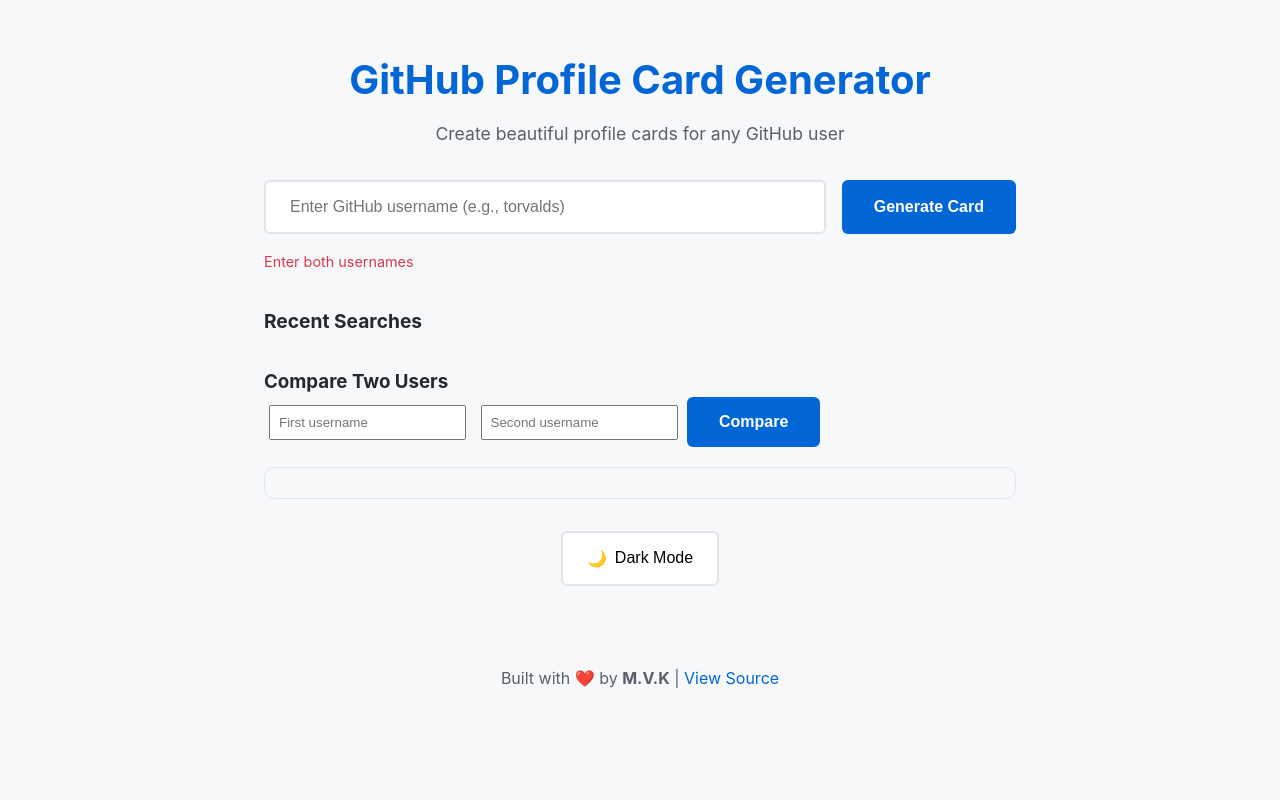
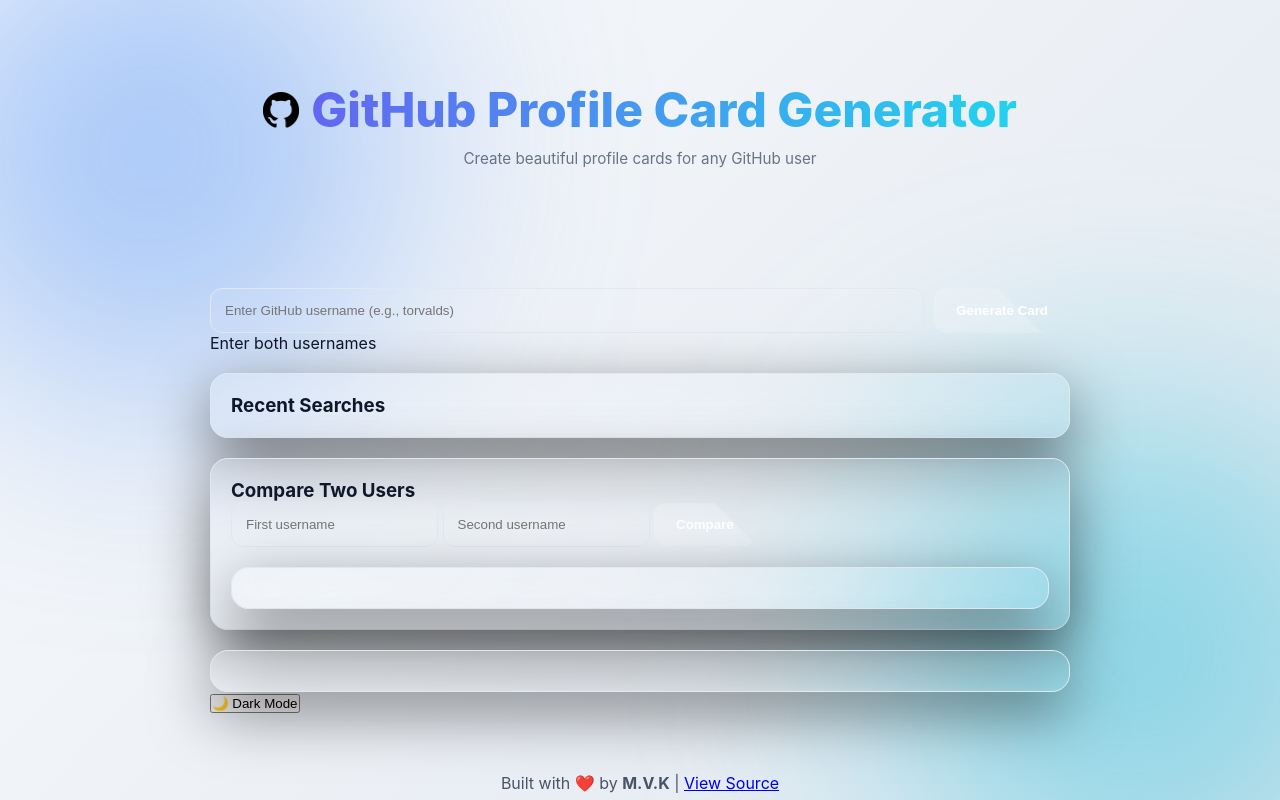
Before and after one commit to mvkrishna24/github-profile-card-generator, a plain HTML site: page index.html in a window 1280 px wide. Both pictures are taken after a click on the button "Compare". Drawn offline with Linux system fonts and the light colour scheme.

Commit message:
anomination updates

```diff
--- a/css/style.css
+++ b/css/style.css
@@ -1,147 +1,298 @@
 /* ==========================================
-   CSS VARIABLES - Easy Theme Switching
-   ========================================== */
-:root {
-    /* Colors */
-    --bg-primary: #f6f8fa;
-    --bg-secondary: #ffffff;
-    --text-primary: #24292e;
-    --text-secondary: #586069;
-    --accent: #0366d6;
-    --border: #e1e4e8;
-    --shadow: rgba(0, 0, 0, 0.1);
-
-    /* Spacing */
-    --spacing-xs: 0.5rem;
-    --spacing-sm: 1rem;
-    --spacing-md: 1.5rem;
-    --spacing-lg: 2rem;
-    --spacing-xl: 3rem;
-
-    /* Border Radius */
-    --radius-sm: 6px;
-    --radius-md: 12px;
-    --radius-lg: 16px;
-}
-
-/* Dark Theme Colors */
-[data-theme="dark"] {
-    --bg-primary: #0d1117;
-    --bg-secondary: #161b22;
-    --text-primary: #c9d1d9;
-    --text-secondary: #8b949e;
-    --accent: #58a6ff;
-    --border: #30363d;
-    --shadow: rgba(0, 0, 0, 0.3);
-}
-
-/* ==========================================
-   RESET & BASE STYLES
-   ========================================== */
+   RESET
+========================================== */
 * {
     margin: 0;
     padding: 0;
     box-sizing: border-box;
 }
 
+html {
+    scroll-behavior: smooth;
+}
+
+/* ==========================================
+   THEME VARIABLES
+========================================== */
+:root {
+    --bg: #020617;
+    --card: rgba(255, 255, 255, 0.06);
+    --text: #e2e8f0;
+    --muted: #94a3b8;
+    --border: rgba(255, 255, 255, 0.1);
+    --primary: #                                3b82f6;
+    --secondary: #06b6d4;
+}
+
+[data-theme="light"] {
+    --bg: #f1f5f9;
+    --card: #ffffff;
+    --text: #0f172a;
+    --muted: #475569;
+    --border: #e2e8f0;
+}
+
+/* ==========================================
+   BODY + PREMIUM GLOW
+========================================== */
 body {
     font-family: -apple-system, BlinkMacSystemFont, 'Segoe UI', sans-serif;
-    background: var(--bg-primary);
-    color: var(--text-primary);
-    line-height: 1.6;
-    transition: background 0.3s ease, color 0.3s ease;
     min-height: 100vh;
+    color: var(--text);
+
+    background: radial-gradient(circle at top, #1e293b, #020617);
+    background-attachment: fixed;
 }
 
+[data-theme="light"] body {
+    background: linear-gradient(135deg, #f8fafc, #e2e8f0);
+}
+
+/* glowing orbs */
+body::before,
+body::after {
+    content: "";
+    position: fixed;
+    width: 500px;
+    height: 500px;
+    border-radius: 50%;
+    filter: blur(120px);
+    z-index: -1;
+}
+
+body::before {
+    background: rgba(59, 130, 246, 0.4);
+    top: -100px;
+    left: -100px;
+}
+
+body::after {
+    background: rgba(6, 182, 212, 0.4);
+    bottom: -100px;
+    right: -100px;
+}
+
+/* ==========================================
+   LAYOUT
+========================================== */
 .container {
-    max-width: 800px;
-    margin: 0 auto;
-    padding: 0 var(--spacing-md);
+    width: 90%;
+    max-width: 900px;
+    margin: auto;
+    padding: 20px;
 }
 
 /* ==========================================
    HEADER
-   ========================================== */
+========================================== */
 .header {
     text-align: center;
-    padding: var(--spacing-xl) 0 var(--spacing-lg);
+    padding: 60px 0;
 }
 
 .header h1 {
-    font-size: 2.5rem;
-    font-weight: 700;
-    margin-bottom: var(--spacing-xs);
-    color: var(--accent);
+    font-size: 3rem;
+    font-weight: 800;
+    background: linear-gradient(90deg, #6366f1, #22d3ee);
+    -webkit-background-clip: text;
+    color: transparent;
 }
 
 .header p {
-    color: var(--text-secondary);
-    font-size: 1.1rem;
+    margin-top: 10px;
+    color: var(--muted);
 }
 
 /* ==========================================
-   SEARCH SECTION
-   ========================================== */
-.search-section {
-    margin-bottom: var(--spacing-lg);
+   INPUT + BUTTON
+========================================== */
+.search-box {
+    display: flex;
+    gap: 10px;
+    margin-top: 20px;
 }
 
-.search-box {
-    display: flex;
-    gap: var(--spacing-sm);
-    margin-bottom: var(--spacing-sm);
+input {
+    flex: 1;
+    padding: 14px;
+    border-radius: 12px;
+    border: 1px solid var(--border);
+    background: rgba(255, 255, 255, 0.05);
+    color: var(--text);
+    transition: 0.3s;
 }
 
-#username-input {
-    flex: 1;
-    padding: var(--spacing-sm) var(--spacing-md);
-    font-size: 1rem;
-    border: 2px solid var(--border);
-    border-radius: var(--radius-sm);
-    background: var(--bg-secondary);
-    color: var(--text-primary);
-    transition: border 0.3s ease;
+input:focus {
+    outline: none;
+    border-color: var(--primary);
+    box-shadow: 0 0 20px rgba(59, 130, 246, 0.3);
 }
 
-#username-input:focus {
-    outline: none;
-    border-color: var(--accent);
-}
-
+/* premium button */
 .btn-primary {
-    padding: var(--spacing-sm) var(--spacing-lg);
-    font-size: 1rem;
+    padding: 14px 22px;
+    border-radius: 12px;
+    border: none;
     font-weight: 600;
     color: white;
-    background: var(--accent);
-    border: none;
-    border-radius: var(--radius-sm);
+    background: linear-gradient(135deg, var(--primary), var(--secondary));
     cursor: pointer;
-    transition: transform 0.2s ease, box-shadow 0.2s ease;
+    position: relative;
+    overflow: hidden;
+    transition: 0.3s;
 }
 
 .btn-primary:hover {
-    transform: translateY(-2px);
-    box-shadow: 0 4px 12px rgba(3, 102, 214, 0.3);
+    transform: translateY(-3px);
+    box-shadow: 0 15px 30px rgba(0, 0, 0, 0.4);
 }
 
-.btn-primary:active {
-    transform: translateY(0);
+/* shine effect */
+.btn-primary::after {
+    content: "";
+    position: absolute;
+    width: 200%;
+    height: 200%;
+    background: rgba(255, 255, 255, 0.2);
+    transform: rotate(45deg);
+    top: -100%;
+    left: -100%;
+    transition: 0.5s;
 }
 
-.error-message {
-    color: #d73a49;
-    font-size: 0.9rem;
-    min-height: 1.5rem;
+.btn-primary:hover::after {
+    top: 0;
+    left: 0;
 }
 
 /* ==========================================
-   LOADING SPINNER
-   ========================================== */
+   CARD SYSTEM
+========================================== */
+.recent-searches,
+.compare-section,
+.profile-card,
+#compare-result {
+    background: linear-gradient(135deg,
+            rgba(255, 255, 255, 0.08),
+            rgba(255, 255, 255, 0.02));
+
+    border-radius: 18px;
+    padding: 20px;
+    margin-top: 20px;
+
+    backdrop-filter: blur(20px);
+    border: 1px solid var(--border);
+
+    box-shadow: 0 20px 60px rgba(0, 0, 0, 0.5);
+
+    transition: 0.3s;
+}
+
+.recent-searches:hover,
+.compare-section:hover,
+.profile-card:hover {
+    transform: translateY(-6px) scale(1.01);
+}
+
+/* ==========================================
+   RECENT SEARCHES
+========================================== */
+#recent-list li {
+    list-style: none;
+    padding: 10px;
+    margin-top: 6px;
+    border-radius: 10px;
+    cursor: pointer;
+    transition: 0.2s;
+}
+
+#recent-list li:hover {
+    background: rgba(255, 255, 255, 0.1);
+}
+
+/* ==========================================
+   PROFILE CARD (UPGRADED)
+========================================== */
+.profile-card {
+    animation: fadeUp 0.5s ease;
+}
+
+.profile-header {
+    display: flex;
+    gap: 20px;
+    align-items: center;
+}
+
+.profile-avatar {
+    width: 120px;
+    border-radius: 50%;
+    border: 3px solid var(--primary);
+    box-shadow: 0 0 0 6px rgba(59, 130, 246, 0.2);
+}
+
+.profile-info h2 {
+    font-size: 1.9rem;
+    font-weight: 700;
+}
+
+.profile-username {
+    color: var(--muted);
+}
+
+.profile-bio {
+    margin-top: 10px;
+    color: var(--muted);
+}
+
+/* ==========================================
+   STATS
+========================================== */
+.profile-stats {
+    display: grid;
+    grid-template-columns: repeat(3, 1fr);
+    margin-top: 20px;
+    gap: 10px;
+}
+
+.stat-card {
+    padding: 16px;
+    border-radius: 12px;
+    background: rgba(255, 255, 255, 0.05);
+    text-align: center;
+    transition: 0.3s;
+}
+
+.stat-card:hover {
+    background: rgba(255, 255, 255, 0.1);
+}
+
+.stat-value {
+    font-size: 1.6rem;
+    font-weight: bold;
+}
+
+/* ==========================================
+   REPOS
+========================================== */
+.repo-item {
+    margin-top: 10px;
+    padding: 12px;
+    border-radius: 12px;
+    background: rgba(255, 255, 255, 0.05);
+    transition: 0.2s;
+}
+
+.repo-item:hover {
+    background: rgba(255, 255, 255, 0.1);
+}
+
+/* ==========================================
+   LOADING
+========================================== */
 .loading {
     display: none;
     text-align: center;
-    padding: var(--spacing-xl);
+    margin-top: 20px;
 }
 
 .loading.active {
@@ -149,165 +300,84 @@
 }
 
 .spinner {
-    width: 50px;
-    height: 50px;
-    border: 4px solid var(--border);
-    border-top-color: var(--accent);
+    border: 4px solid rgba(255, 255, 255, 0.1);
+    border-top: 4px solid var(--primary);
     border-radius: 50%;
-    margin: 0 auto var(--spacing-md);
+    width: 40px;
+    height: 40px;
+    margin: auto;
     animation: spin 1s linear infinite;
 }
 
+/* ==========================================
+   FOOTER
+========================================== */
+.footer {
+    text-align: center;
+    margin-top: 40px;
+    color: var(--muted);
+}
+
+/* ==========================================
+   ANIMATIONS
+========================================== */
 @keyframes spin {
-    to {
+    100% {
         transform: rotate(360deg);
     }
 }
 
-/* ==========================================
-   LOADING SPINNER
-   ========================================== */
-.loading {
-    display: none;
-    text-align: center;
-    padding: var(--spacing-xl);
-}
+@keyframes fadeUp {
+    from {
+        opacity: 0;
+        transform: translateY(40px);
+    }
 
-.loading.active {
-    display: block;
-}
-
-.spinner {
-    width: 50px;
-    height: 50px;
-    border: 4px solid var(--border);
-    border-top-color: var(--accent);
-    border-radius: 50%;
-    margin: 0 auto var(--spacing-md);
-    animation: spin 1s linear infinite;
-}
-
-@keyframes spin {
     to {
-        transform: rotate(360deg);
+        opacity: 1;
+        transform: translateY(0);
     }
 }
 
 /* ==========================================
-   THEME TOGGLE
-   ========================================== */
-.theme-toggle {
-    text-align: center;
-    margin-top: var(--spacing-lg);
+   logo
+========================================== */
+.logo-title {
+    display: flex;
+    align-items: center;
+    justify-content: center;
+    gap: 12px;
 }
 
-#theme-btn {
-    padding: var(--spacing-sm) var(--spacing-md);
-    font-size: 1rem;
-    background: var(--bg-secondary);
-    border: 2px solid var(--border);
-    border-radius: var(--radius-sm);
-    cursor: pointer;
-    transition: all 0.3s ease;
-    display: inline-flex;
-    align-items: center;
-    gap: var(--spacing-xs);
+#github-logo {
+    width: 36px;
+    height: 36px;
 }
 
-#theme-btn:hover {
-    border-color: var(--accent);
-    transform: translateY(-2px);
+.header-flex {
+    display: flex;
+    flex-direction: column;
+    align-items: center;
+    text-align: center;
 }
 
-/* RECENT SEARCHES */
-.recent-searches {
-    margin-top: 20px;
+.logo-title {
+    display: flex;
+    align-items: center;
+    gap: 12px;
 }
 
-.recent-searches h3 {
-    margin-bottom: 10px;
-    font-size: 1.2rem;
+.logo {
+    height: 36px;
+    transition: transform 0.3s ease;
 }
 
-#recent-list {
-    list-style: none;
-    padding: 0;
+.logo:hover {
+    transform: scale(1.1) rotate(-5deg);
 }
 
-#recent-list li {
-    background: var(--bg-secondary);
-    padding: 8px 12px;
-    margin-bottom: 6px;
-    border-radius: 6px;
-    cursor: pointer;
-    border: 1px solid var(--border);
-    transition: all 0.2s ease;
+.subtitle {
+    margin-top: 10px;
+    opacity: 0.8;
+    font-size: 0.95rem;
 }
-
-#recent-list li:hover {
-    background: var(--accent);
-    color: white;
-}
-
-.compare-section {
-    margin-top: 30px;
-}
-
-.compare-section input {
-    margin: 5px;
-    padding: 8px;
-}
-
-#compare-result {
-    margin-top: 20px;
-    padding: 15px;
-    border: 1px solid var(--border);
-    border-radius: 10px;
-}
-
-.profile-stats-extra {
-    margin-top: 15px;
-    padding: 10px;
-    border-top: 1px solid var(--border);
-}
-
-/* ==========================================
-   FOOTER
-   ========================================== */
-.footer {
-    text-align: center;
-    padding: var(--spacing-lg) 0;
-    color: var(--text-secondary);
-    margin-top: var(--spacing-xl);
-}
-
-.footer a {
-    color: var(--accent);
-    text-decoration: none;
-}
-
-.footer a:hover {
-    text-decoration: underline;
-}
-
-/* ==========================================
-   MOBILE RESPONSIVE
-   ========================================== */
-@media (max-width: 768px) {
-    .header h1 {
-        font-size: 2rem;
-    }
-
-    .search-box {
-        flex-direction: column;
-    }
-
-    .profile-header {
-        flex-direction: column;
-        text-align: center;
-    }
-
-    .profile-stats {
-        grid-template-columns: 1fr;
-    }
-}
--- a/index.html
+++ b/index.html
@@ -21,9 +21,18 @@
 
     <!-- ================= HEADER ================= -->
     <header class="header">
-        <div class="container">
-            <h1>GitHub Profile Card Generator</h1>
-            <p>Create beautiful profile cards for any GitHub user</p>
+        <div class="container header-flex">
+
+            <div class="logo-title">
+                <img id="github-logo" src="assets/GitHub_Invertocat_Black.png" alt="GitHub Logo" class="logo">
+
+                <h1>GitHub Profile Card Generator</h1>
+            </div>
+
+            <p class="subtitle">
+                Create beautiful profile cards for any GitHub user
+            </p>
+
         </div>
     </header>
 
@@ -34,12 +43,8 @@
             <!-- ========= SEARCH ========= -->
             <section class="search-section">
                 <div class="search-box">
-                    <input
-                        type="text"
-                        id="username-input"
-                        placeholder="Enter GitHub username (e.g., torvalds)"
-                        autocomplete="off"
-                    >
+                    <input type="text" id="username-input" placeholder="Enter GitHub username (e.g., torvalds)"
+                        autocomplete="off">
                     <button id="generate-btn" class="btn-primary">
                         Generate Card
                     </button>
@@ -100,4 +105,5 @@
     <script type="module" src="js/app.js"></script>
 
 </body>
+
 </html>
--- a/js/ui.js
+++ b/js/ui.js
@@ -1,60 +1,55 @@
 /* ==========================================
-   UI MODULE (V2 - CLEAN + SAFE + EXTENDED)
+   UI MODULE (V3 - PRODUCTION READY)
    ========================================== */
 
-/**
- * Show loading spinner
- */
+/* ==========================================
+   LOADING
+   ========================================== */
 export function showLoading() {
-    const loading = document.getElementById("loading");
-    const profileCard = document.getElementById("profile-card");
-
-    loading.classList.add("active");
-    profileCard.classList.remove("active");
+  toggleElement("loading", true);
+  toggleElement("profile-card", false);
 }
 
-/**
- * Hide loading spinner
- */
 export function hideLoading() {
-    const loading = document.getElementById("loading");
-    loading.classList.remove("active");
+  toggleElement("loading", false);
 }
 
-/**
- * Show error message
- */
-export function showError(message) {
-    const errorElement = document.getElementById("error-message");
-    errorElement.textContent = message;
-
-    setTimeout(() => {
-        clearError();
-    }, 4000);
+function toggleElement(id, show) {
+  const el = document.getElementById(id);
+  if (!el) return;
+  el.classList.toggle("active", show);
 }
 
-/**
- * Clear error
- */
-export function clearError() {
-    const errorElement = document.getElementById("error-message");
-    errorElement.textContent = "";
+/* ==========================================
+   ERROR HANDLING
+   ========================================== */
+export function showError(message) {
+  const el = document.getElementById("error-message");
+  if (!el) return;
+
+  el.textContent = message;
+
+  setTimeout(clearError, 4000);
 }
 
-/**
- * Render GitHub Profile Card
- */
+export function clearError() {
+  const el = document.getElementById("error-message");
+  if (el) el.textContent = "";
+}
+
+/* ==========================================
+   PROFILE CARD
+   ========================================== */
 export function renderProfileCard(data) {
   const { profile, repos } = data;
-    const profileCard = document.getElementById("profile-card");
+  const card = document.getElementById("profile-card");
 
-    profileCard.innerHTML = `
+  if (!card) return;
+
+  card.innerHTML = `
     <div class="profile-header">
-            <img
-                src="${profile.avatar_url}"
-                alt="${profile.login}"
-                class="profile-avatar"
-            >
+        <img src="${profile.avatar_url}" alt="${profile.login}" class="profile-avatar">
+
         <div class="profile-info">
             <h2>${escapeHtml(profile.name || profile.login)}</h2>
             <p class="profile-username">@${profile.login}</p>
@@ -94,38 +89,36 @@
                     <div class="repo-name">${escapeHtml(repo.name)}</div>
                     <div class="repo-stars">⭐ ${formatNumber(
                       repo.stargazers_count
-                        )} stars</div>
+                    )}</div>
                 </div>
             `
               )
               .join("")}
         </div>
       `
-                : ""
+        : `<p class="empty-state">No public repositories found</p>`
     }
 
-        <a href="${
-            profile.html_url
-        }" target="_blank" class="btn-primary" style="margin-top:1rem;display:inline-block;">
+    <a href="${profile.html_url}" target="_blank" class="btn-primary">
         View Full Profile
     </a>
   `;
 
-    profileCard.classList.add("active");
+  card.classList.add("active");
 }
 
-/**
- * Format numbers (1K, 1M)
- */
+/* ==========================================
+   NUMBER FORMAT
+   ========================================== */
 function formatNumber(num) {
   if (num >= 1000000) return (num / 1000000).toFixed(1) + "M";
   if (num >= 1000) return (num / 1000).toFixed(1) + "K";
   return num;
 }
 
-/**
- * Escape HTML (Security)
- */
+/* ==========================================
+   SECURITY (XSS SAFE)
+   ========================================== */
 function escapeHtml(text) {
   const div = document.createElement("div");
   div.textContent = text;
@@ -133,9 +126,8 @@
 }
 
 /* ==========================================
-   THEME
+   THEME (WITH LOGO SWITCH 🔥)
    ========================================== */
-
 export function toggleTheme() {
   const html = document.documentElement;
   const current = html.getAttribute("data-theme");
@@ -158,32 +150,50 @@
 function updateThemeUI(theme) {
   const icon = document.getElementById("theme-icon");
   const text = document.getElementById("theme-text");
+  const logo = document.getElementById("github-logo");
 
   if (theme === "dark") {
     icon.textContent = "☀️";
     text.textContent = "Light Mode";
+
+    if (logo) logo.src = "assets/GitHub_Invertocat_White.png";
   } else {
     icon.textContent = "🌙";
     text.textContent = "Dark Mode";
+
+    if (logo) logo.src = "assets/GitHub_Invertocat_Black.png";
   }
 }
 
 /* ==========================================
-   COMPARE RESULT UI (NEW FEATURE)
+   COMPARE USERS (IMPROVED UI)
    ========================================== */
-
 export function renderComparison(user1, user2) {
   const box = document.getElementById("compare-result");
+  if (!box) return;
 
-    const winnerFollowers =
-        user1.followers > user2.followers ? user1.login : user2.login;
+  const winner =
+    user1.followers > user2.followers
+      ? user1.login
+      : user2.followers > user1.followers
+      ? user2.login
+      : "Tie";
 
   box.innerHTML = `
+    <div class="compare-card">
         <h4>Comparison Result</h4>
+
         <p><b>${user1.login}</b> vs <b>${user2.login}</b></p>
 
-        <p>Followers: ${user1.followers} vs ${user2.followers} 🏆 ${winnerFollowers}</p>
-        <p>Repositories: ${user1.public_repos} vs ${user2.public_repos}</p>
-        <p>Following: ${user1.following} vs ${user2.following}</p>
+        <div class="compare-stats">
+            <p>👥 Followers: ${formatNumber(user1.followers)} vs ${formatNumber(
+    user2.followers
+  )}</p>
+            <p>📦 Repos: ${user1.public_repos} vs ${user2.public_repos}</p>
+            <p>➡️ Following: ${user1.following} vs ${user2.following}</p>
+        </div>
+
+        <p class="winner">🏆 Winner: ${winner}</p>
+    </div>
   `;
 }
```
Also changed, not shown: assets/GitHub_Invertocat_Black.png (added), assets/GitHub_Invertocat_White.png (added), assets/GitHub_Lockup_Black_Clearspace.png (added), assets/GitHub_Lockup_White_Clearspace.png (added). Lines whose indentation alone changed are shown as unchanged.
